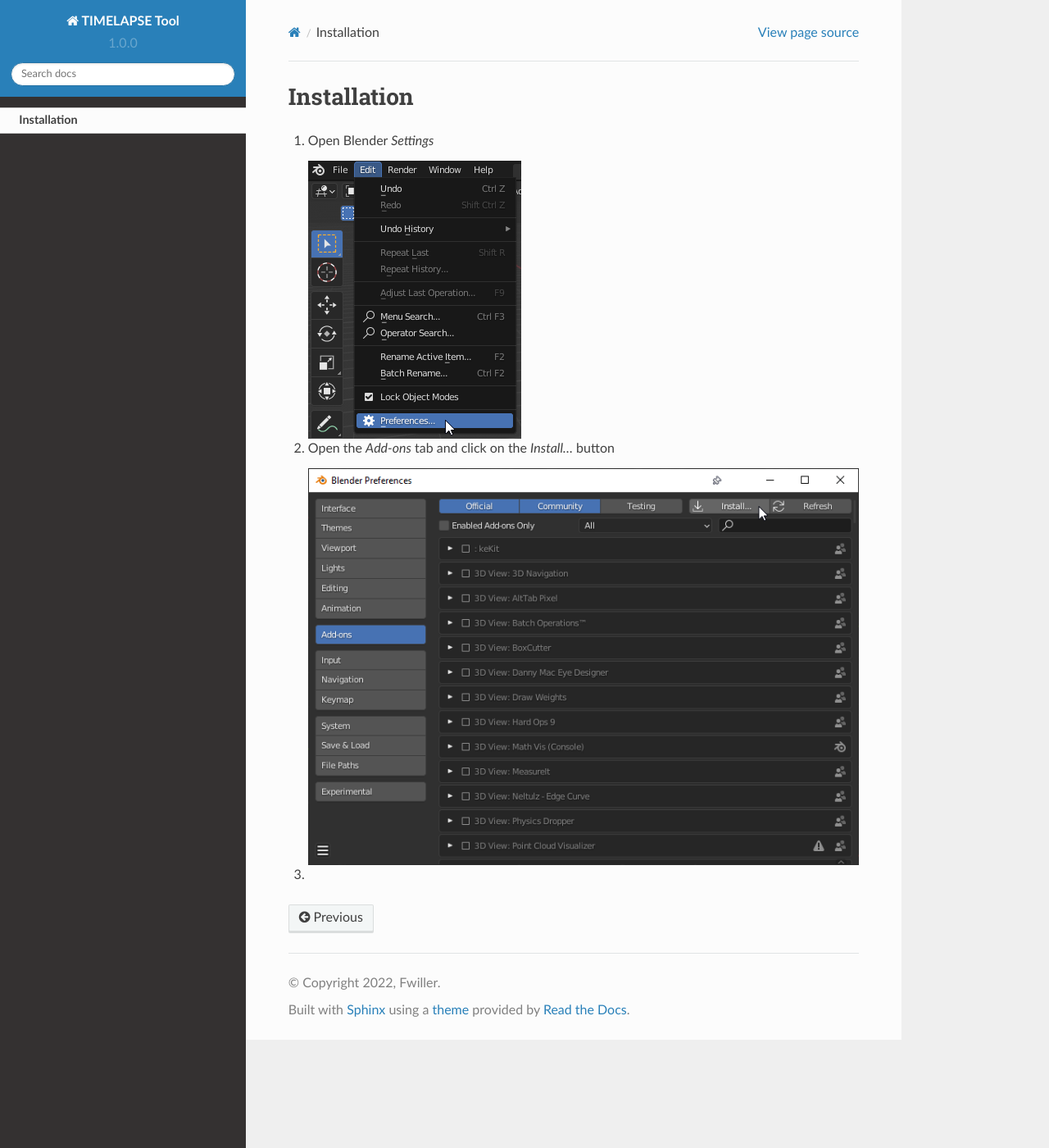
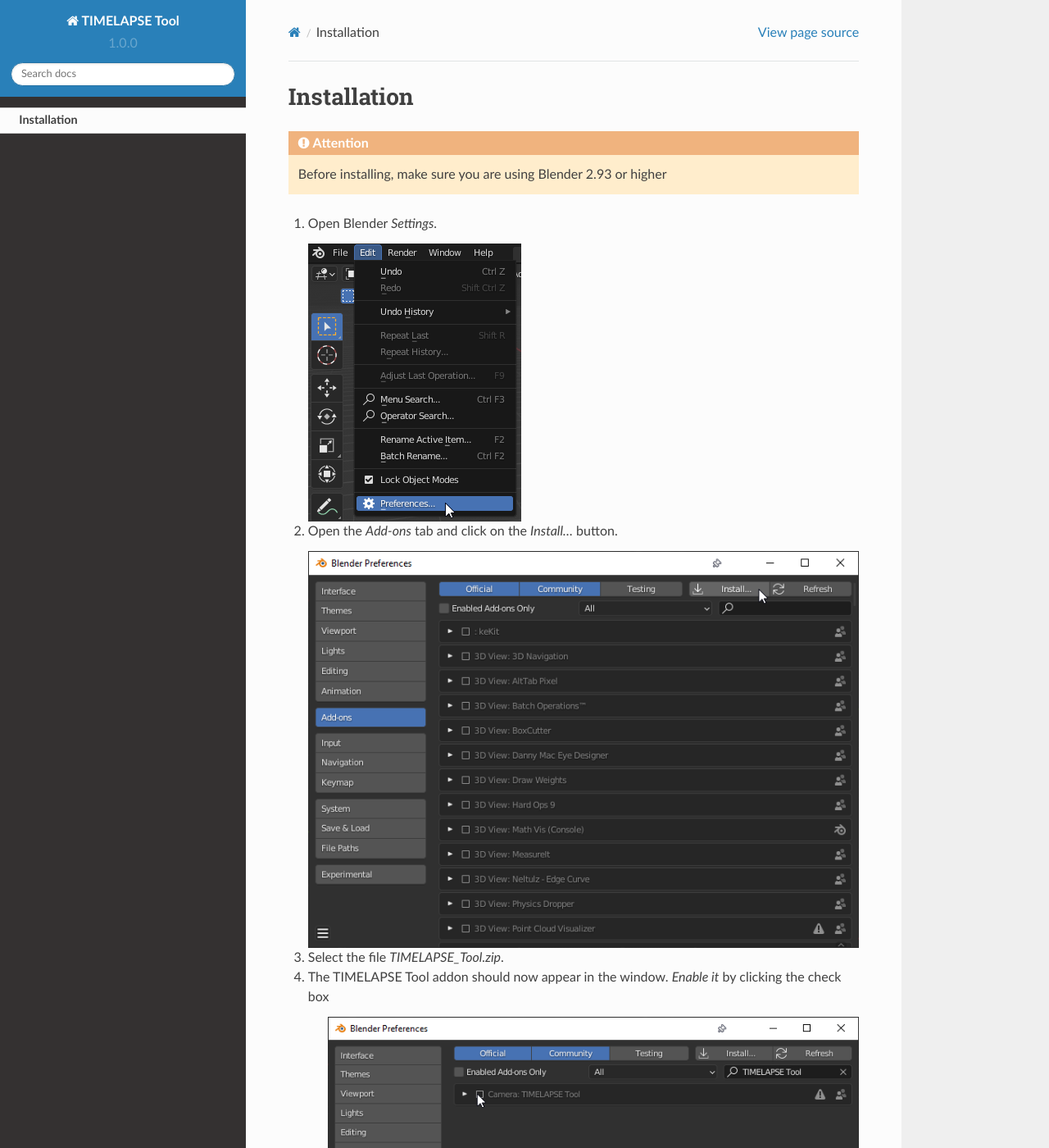
Before and after one commit to fwiller-git/TIMELAPSE-Tool-Docs, a Sphinx documentation site: the page built from docs/source/installation.rst, in a window 1280 px wide and 1400 px high. Shown: the whole window at 82% size. Built offline with Sphinx 7.4.7 and the Read the Docs theme 2.0.0, drawn with Linux system fonts in a browser that asks for light colours; pages that are not in the unit, such as notebooks, are missing from menus.

Commit message:
added basic install instructions. may go further indepth later

```diff
--- a/docs/source/installation.rst
+++ b/docs/source/installation.rst
@@ -1,12 +1,24 @@
 Installation
 ===================================
 
-#. Open Blender *Settings*
+.. attention::
+   Before installing, make sure you are using Blender 2.93 or higher
+
+#. Open Blender *Settings*.
 
    .. image:: images/install_step1_preferences.png
       :width: 260
-#. Open the *Add-ons* tab and click on the *Install...* button
+
+#. Open the *Add-ons* tab and click on the *Install...* button.
 
    .. image:: images/install_step2_install.png
       :width: 713
-#.
+
+#. Select the file *TIMELAPSE_Tool.zip*.
+
+#. The TIMELAPSE Tool addon should now appear in the window. *Enable it* by clicking the check box
+
+      .. image:: images/install_step3_enable.png
+         :width: 713
+
+#. Restart Blender
```
